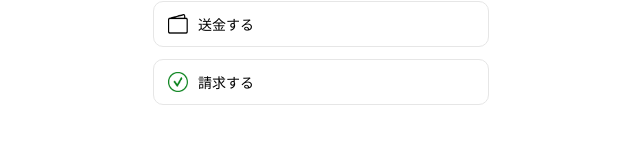
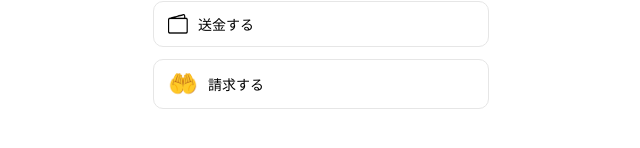
Before and after one commit to Bridge-wkk/team-vitamin-sea-project, a React (Create React App) app: page / in a window 1280 px wide. Shown: the part 248-396 px from the top of the page, without its empty margins (319-959 px from the left). Built offline with nearby package versions, Linux system fonts and the light colour scheme.

Commit message:
請求ボタンのアイコンを変更

```diff
--- a/src/App.js
+++ b/src/App.js
@@ -45,11 +45,7 @@ export default function App() {
 
         {/* ★ 請求ボタン（追加） */}
         <button className="actionButton" type="button">
-          <img
-            className="actionIcon"
-            src="/images/approval.png"
-            alt=""
-          />
+          <span style={{ fontSize: "24px", lineHeight: "1" }}>🤲</span>
           <span className="actionText">請求する</span>
         </button>
       </div>
```
